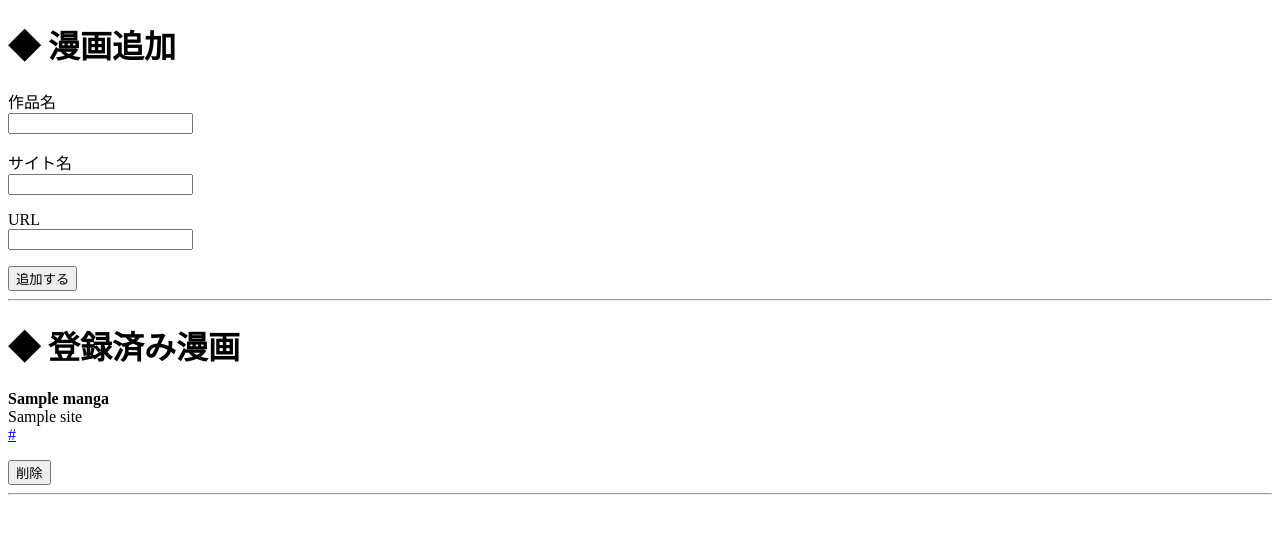
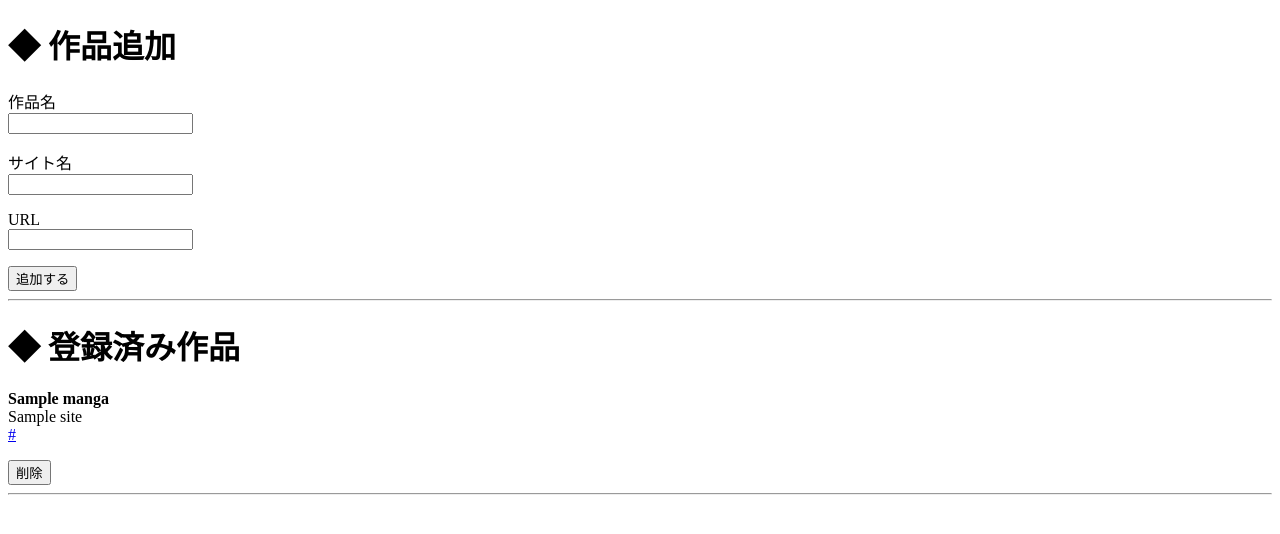
Before and after one commit to tsuha8/manga-checker, a Flask app: template templates/index.html in a window 1280 px wide. Shown: the top 534 px of the page. Run offline with Flask 3, Linux system fonts and the light colour scheme; the template is opened without the code that fills it: most values are stand-ins (such as "Sample title", 1, 10 or a date in 2020).

Commit message:
Update index.html

```diff
--- a/templates/index.html
+++ b/templates/index.html
@@ -8,7 +8,7 @@
 
 <body>
 
-<h1>◆ 漫画追加</h1>
+<h1>◆ 作品追加</h1>
 
 <form action="/add" method="post">
 
@@ -37,7 +37,7 @@ URL<br>
 <hr>
 
 
-<h1>◆ 登録済み漫画</h1>
+<h1>◆ 登録済み作品</h1>
 
 {% for manga in mangas %}
 
```
